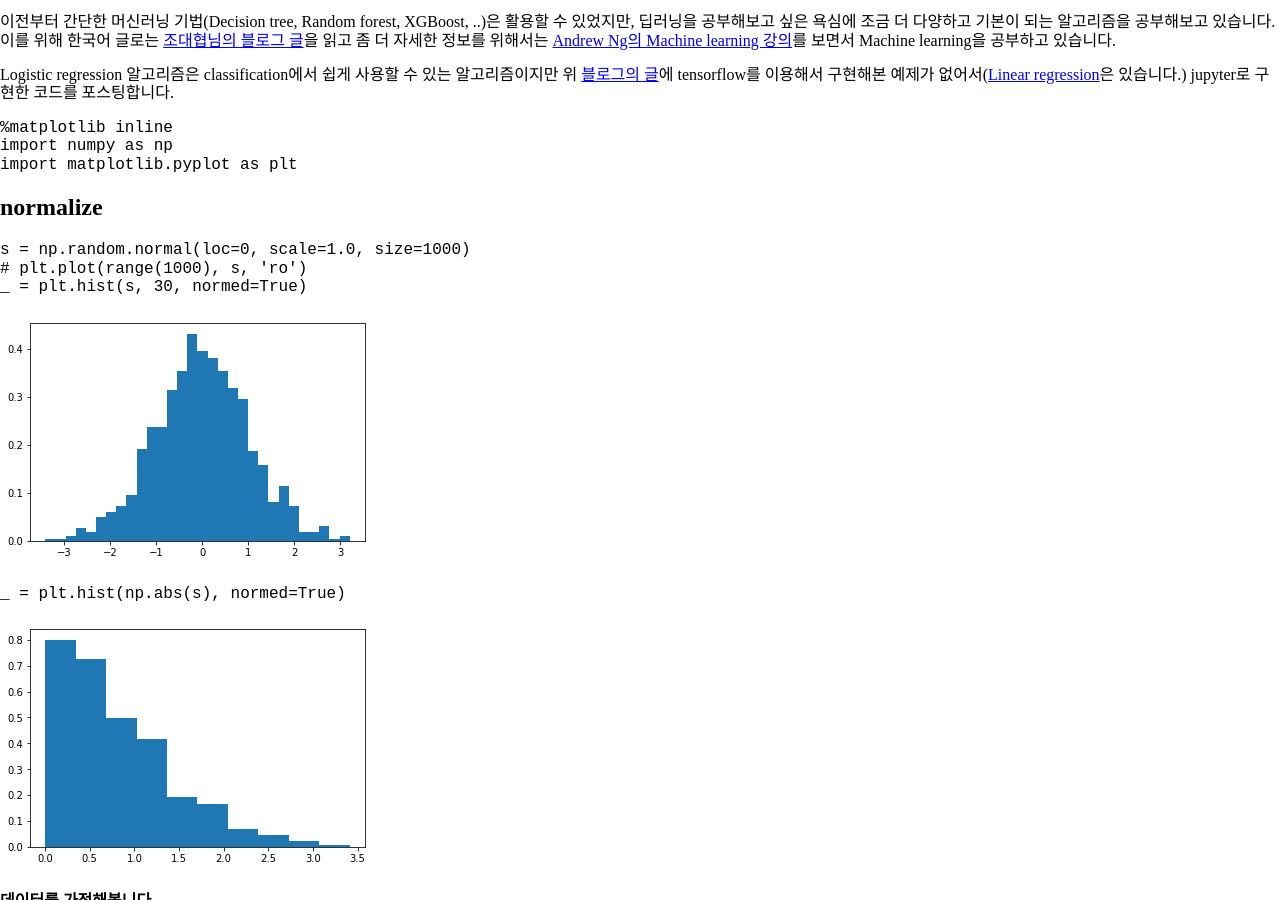
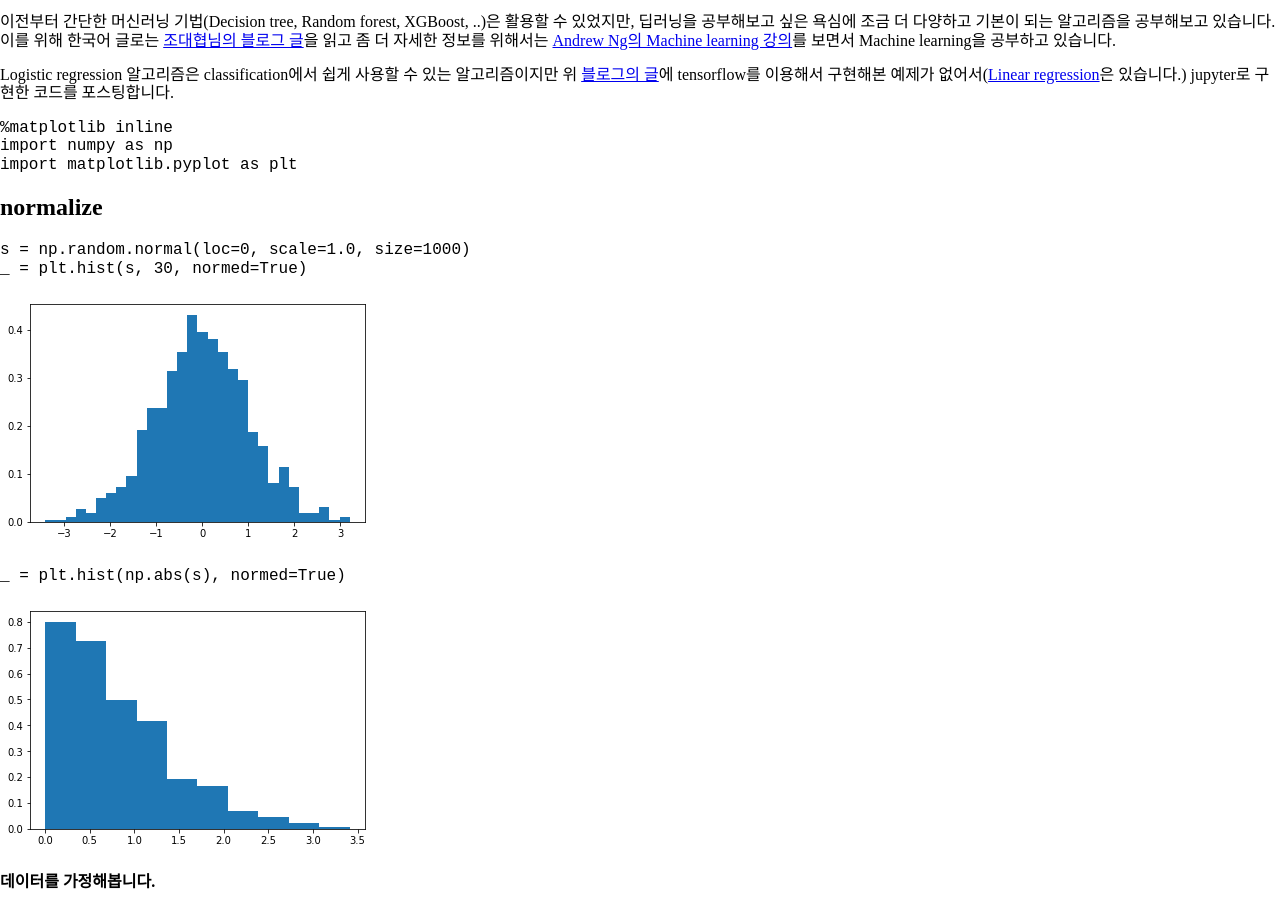
Before and after one commit to Luavis/luavis.github.io, a Jekyll site: the page built from _posts/ml/2017-06-02-Logistic-regression.md, in a window 1280 px wide and 900 px high, scrolled down 410 px. Built offline with Jekyll 4.4.1, drawn with Linux system fonts in a browser that asks for light colours; nearby versions of some CDN libraries; library files that are not in the unit come from our copies; formulas are drawn with MathJax 3; comment, search, counter and statistics services are not loaded; some of the changed text lies outside the part shown.

Commit message:
Remove comments int logistic regression

````diff
--- a/_posts/ml/2017-06-02-Logistic-regression.md
+++ b/_posts/ml/2017-06-02-Logistic-regression.md
@@ -22,7 +22,6 @@ import matplotlib.pyplot as plt
 
 ```python
 s = np.random.normal(loc=0, scale=1.0, size=1000)
-# plt.plot(range(1000), s, 'ro')
 _ = plt.hist(s, 30, normed=True)
 ```
 
````
Also changed, not shown: other parts of _posts/ml/2017-06-02-Logistic-regression.md (+0 -1 lines).
